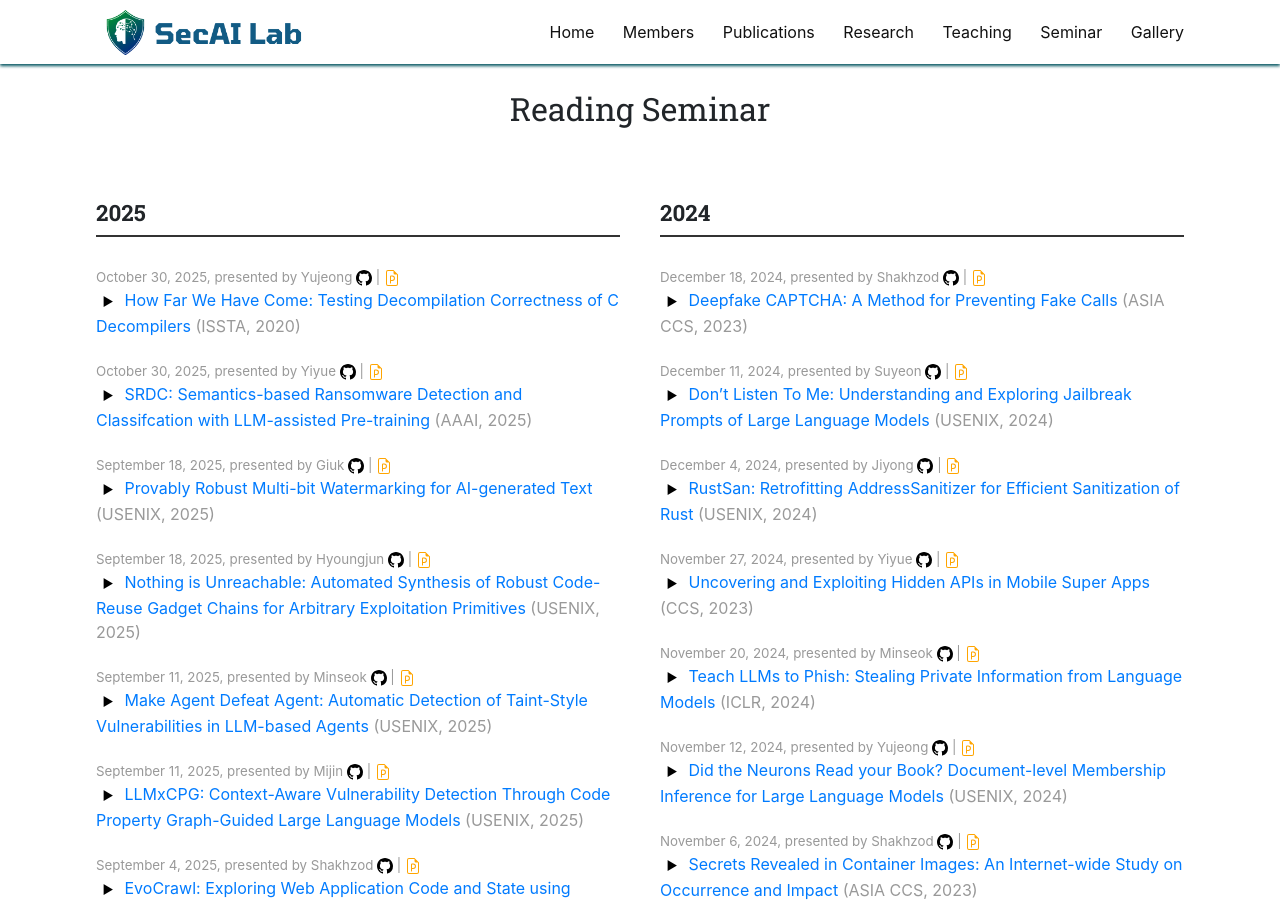
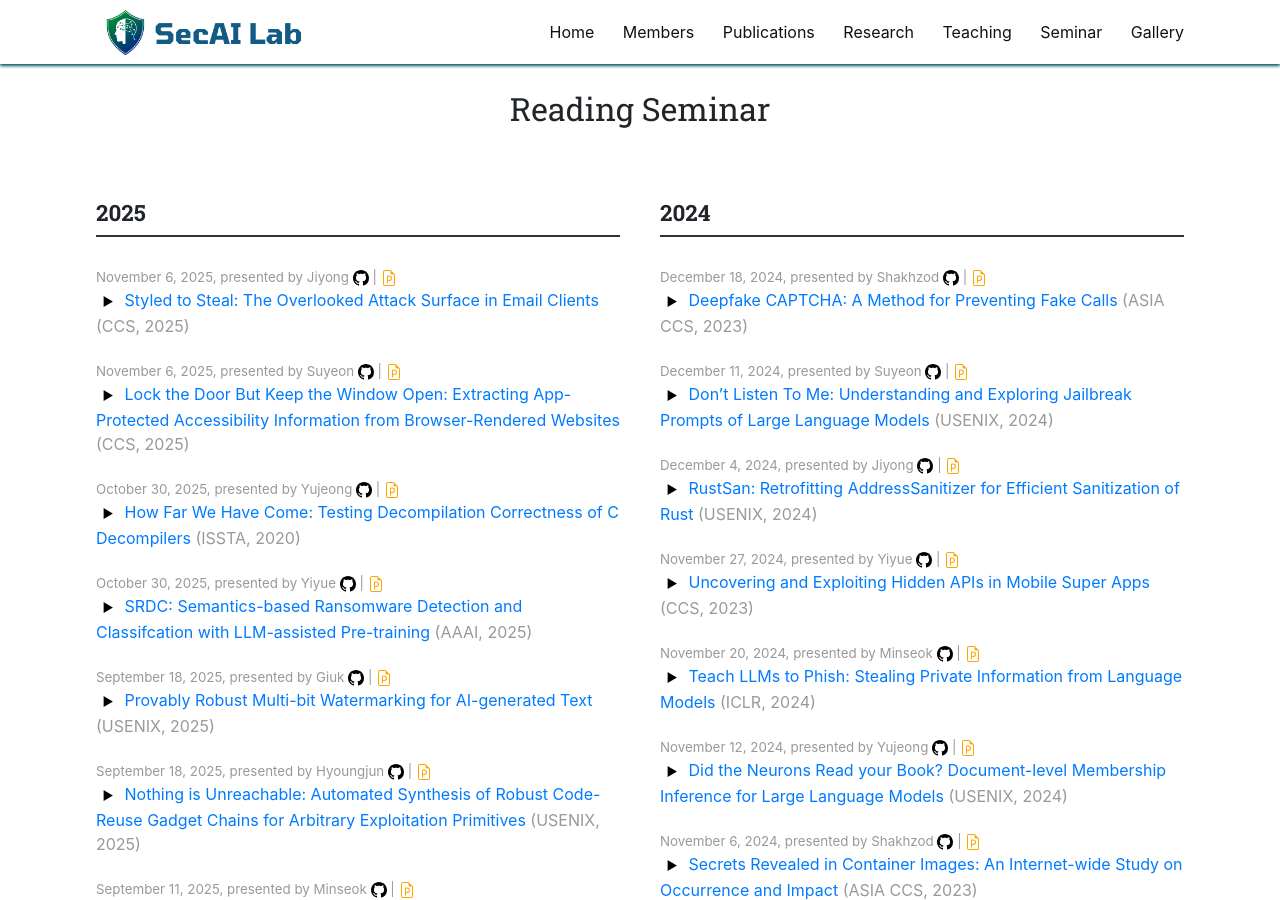
Before and after one commit to SecAI-Lab/secai-lab.github.io, a Jekyll site: the page built from pages/seminar.md, in a window 1280 px wide and 900 px high. Built offline with Jekyll 4.4.1, drawn with Linux system fonts in a browser that asks for light colours; nearby versions of some CDN libraries.

Commit message:
Update readings.yml

```diff
--- a/_data/readings.yml
+++ b/_data/readings.yml
@@ -1,3 +1,23 @@
+- title: "Lock the Door But Keep the Window Open: Extracting App-Protected Accessibility Information from Browser-Rendered Websites"
+  link: "https://www.sigsac.org/ccs/CCS2025/schedule/"
+  ppt_link: "https://drive.google.com/file/d/1HSHoltWpplz-DitpEzCKnK4Zb0-wWkK1/view?usp=sharing"
+  code_link: "https://github.com/CyFI-Lab-Public/SOMBRA"
+  presenter: Suyeon
+  conference: CCS
+  date: 2025.11.06
+  pub_year: 2025
+  discussion: " (Discussion)"
+
+- title: "Styled to Steal: The Overlooked Attack Surface in Email Clients"
+  link: "https://www.sigsac.org/ccs/CCS2025/schedule/"
+  ppt_link: ""
+  code_link: ""
+  presenter: Jiyong
+  conference: CCS
+  date: 2025.11.06
+  pub_year: 2025
+  discussion: " (Discussion)"
+
 - title: "SRDC: Semantics-based Ransomware Detection and Classifcation with LLM-assisted Pre-training"
   link: "https://ojs.aaai.org/index.php/AAAI/article/view/35080/37235"
   ppt_link: ""
@@ -6,8 +26,7 @@
   conference: AAAI
   date: 2025.10.30
   pub_year: 2025
-  discussion: |
-    (Discussion)
+  discussion: " (Discussion)"
 
 - title: "How Far We Have Come: Testing Decompilation Correctness of C Decompilers"
   link: "https://dl.acm.org/doi/pdf/10.1145/3395363.3397370"
```
